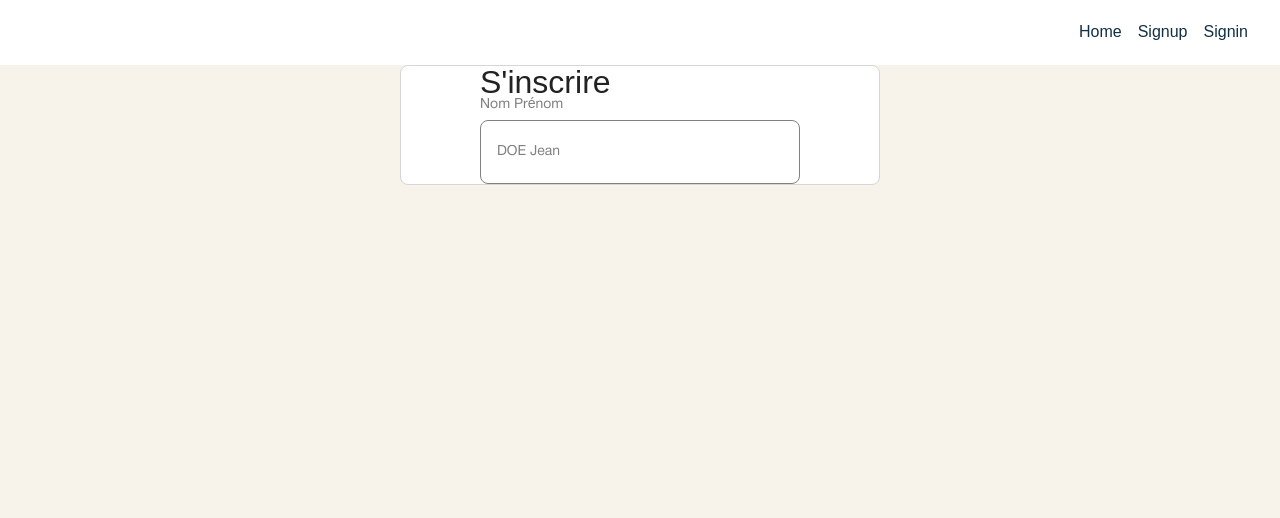
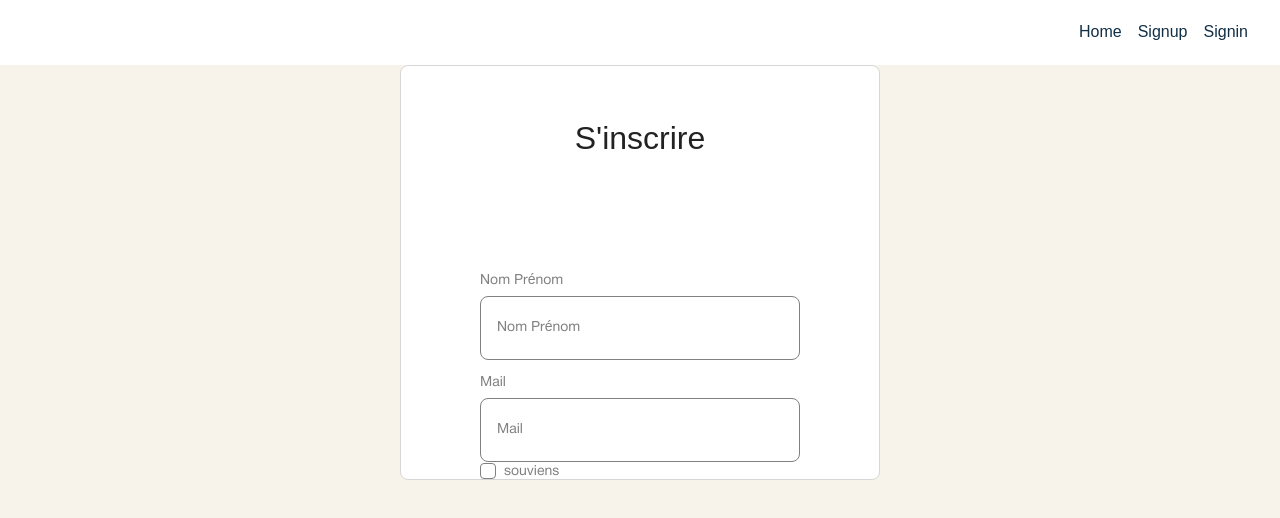
Before and after one commit to quentintrouve/design-storybook, a React (Create React App) app: page /sign-in in a window 1280 px wide. Shown: the top 518 px of the page. Built offline with nearby package versions, Linux system fonts and the light colour scheme.

Commit message:
set form template

```diff
--- a/src/Components/Global/Form/index.tsx
+++ b/src/Components/Global/Form/index.tsx
@@ -2,29 +2,53 @@ import classNames from "classnames/bind";
 import { ReactChildren } from "react";
 
 import Title from "src/Components/Ui-kit/Typo/Title";
-import { JsxElement } from "typescript";
+import Input, { InputProps } from "src/Components/Ui-kit/Form/Input";
+import SquaredCta, {
+  SquaredCtaProps,
+} from "src/Components/Ui-kit/Cta/SquaredCta";
+import CheckBox, { CheckBoxProps } from "src/Components/Ui-kit/Form/Checkbox";
 
 import css from "./styles.module.scss";
 const cx = classNames.bind(css);
 
+interface BlocProps {
+  name?: "input" | "cta" | "checkbox";
+  inputProps?: InputProps;
+  ctaProps?: SquaredCtaProps;
+  checkboxProps?: CheckBoxProps;
+}
+
 export interface FormProps {
   className?: string;
-	title: string;
-	children: JSX.Element | JSX.Element[];
+  title: string;
+  blocs?: BlocProps[];
 }
 
-export default function Form({
-  className,
-	title,
-	children
- }: FormProps) {
+export default function Form({ className, title, blocs }: FormProps) {
+  const blocSerializer = ({
+    name,
+    inputProps,
+    ctaProps,
+    checkboxProps,
+  }: BlocProps) => {
+    switch (name) {
+      case "input":
+        return <Input className={css.input} {...inputProps} />;
+      case "cta":
+        return <SquaredCta {...ctaProps} />;
+      case "checkbox":
+        return <CheckBox {...checkboxProps} />;
+      default:
+        return null;
+    }
+  };
 
   return (
     <div className={cx(css.Form, className)}>
-			<div className={css.content}>
-				<Title content={title} heading="h1" className={css.title}/>
-				{children}
-			</div>
+      <div className={css.content}>
+        <Title content={title} heading="h1" className={css.title} />
+        {blocs && blocs?.map((bloc) => blocSerializer(bloc))}
+      </div>
     </div>
-  )
+  );
 }
--- a/src/Components/Global/Form/styles.module.scss
+++ b/src/Components/Global/Form/styles.module.scss
@@ -6,12 +6,21 @@
   display: flex;
   flex-direction: column;
   align-items: center;
-    justify-content: center;
   background-color: map-get($primary-colors, "white");
   border: 1px solid map-get($neutral-colors, "black-10");
   border-radius: $border-radius;
 
   .content {
     @include gridColumnWidth(4);
+
+    .title {
+      text-align: center;
+      padding: 56px 0;
+      margin-bottom: 64px;
+    }
+
+    .input {
+      margin-top: 16px;
     }
   }
+}
--- a/src/Pages/SignIn/index.tsx
+++ b/src/Pages/SignIn/index.tsx
@@ -2,7 +2,6 @@ import classNames from "classnames/bind";
 
 import Form from "src/Components/Global/Form";
 import Input from "src/Components/Ui-kit/Form/Input";
-
 
 import css from "./styles.module.scss";
 const cx = classNames.bind(css);
@@ -14,15 +13,39 @@ interface SignInProps {
 export default function SignIn({ className }: SignInProps) {
   return (
     <div className={cx(css.Signin, className)}>
-      <Form title="S'inscrire">
-        <Input
-          type="text"
-          name="entity"
-          placeholder="DOE Jean"
-          id="signin-name"
-          label="Nom Prénom"
-        />
-      </Form>
+      <Form
+        title="S'inscrire"
+        blocs={[
+          {
+            name: "input",
+            inputProps: {
+              type: "text",
+              placeholder: "Nom Prénom",
+              label: "Nom Prénom",
+              name: "entity",
+              id: "signin-entity",
+            },
+          },
+          {
+            name: "input",
+            inputProps: {
+              type: "mail",
+              placeholder: "Mail",
+              label: "Mail",
+              name: "mail",
+              id: "signin-mail",
+            },
+          },
+          {
+            name: "checkbox",
+            checkboxProps: {
+              label: "souviens",
+              name: " checkbox",
+              id: "signin-checkbox",
+            },
+          },
+        ]}
+      />
     </div>
-  )
+  );
 }
```
Lines whose indentation alone changed are shown as unchanged.
